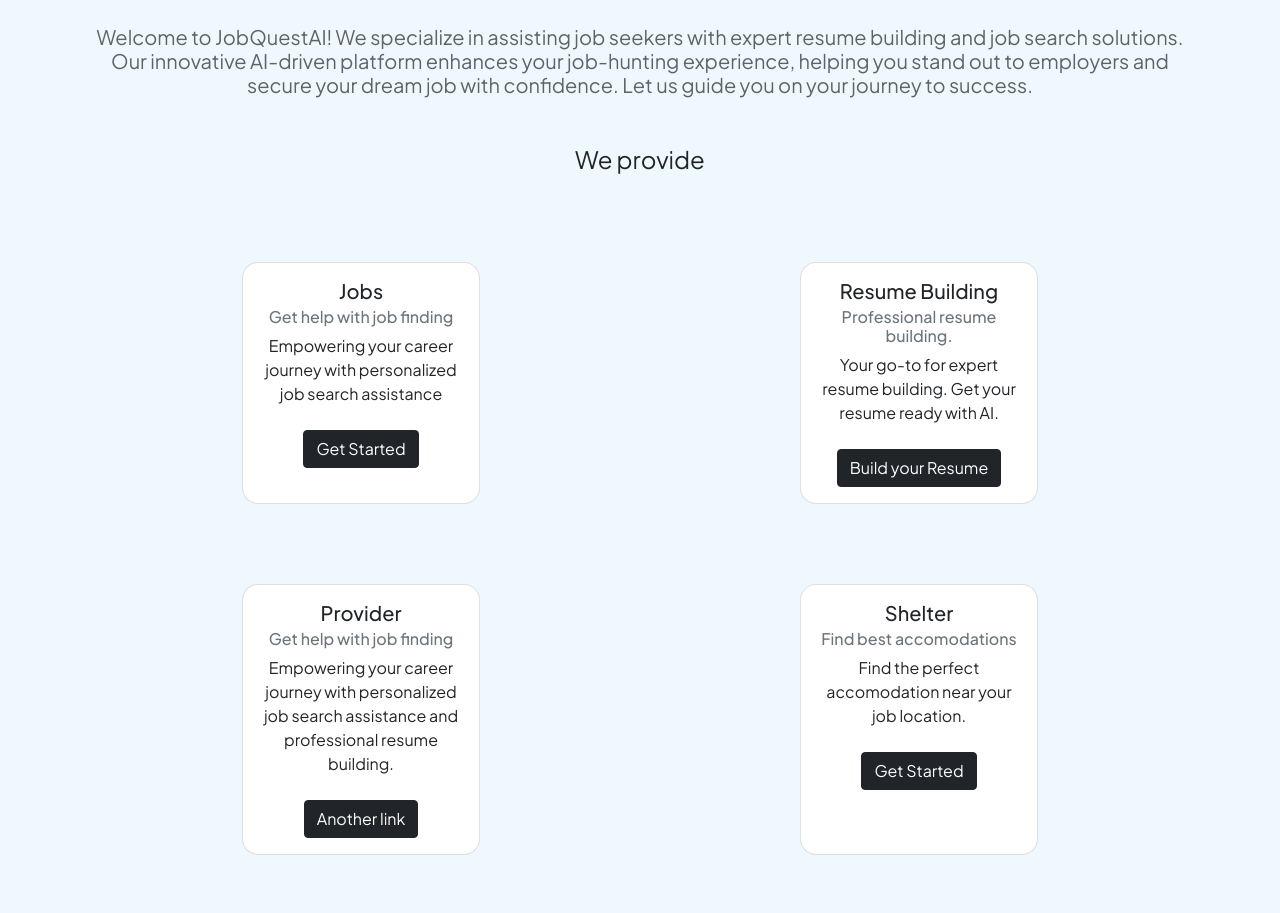
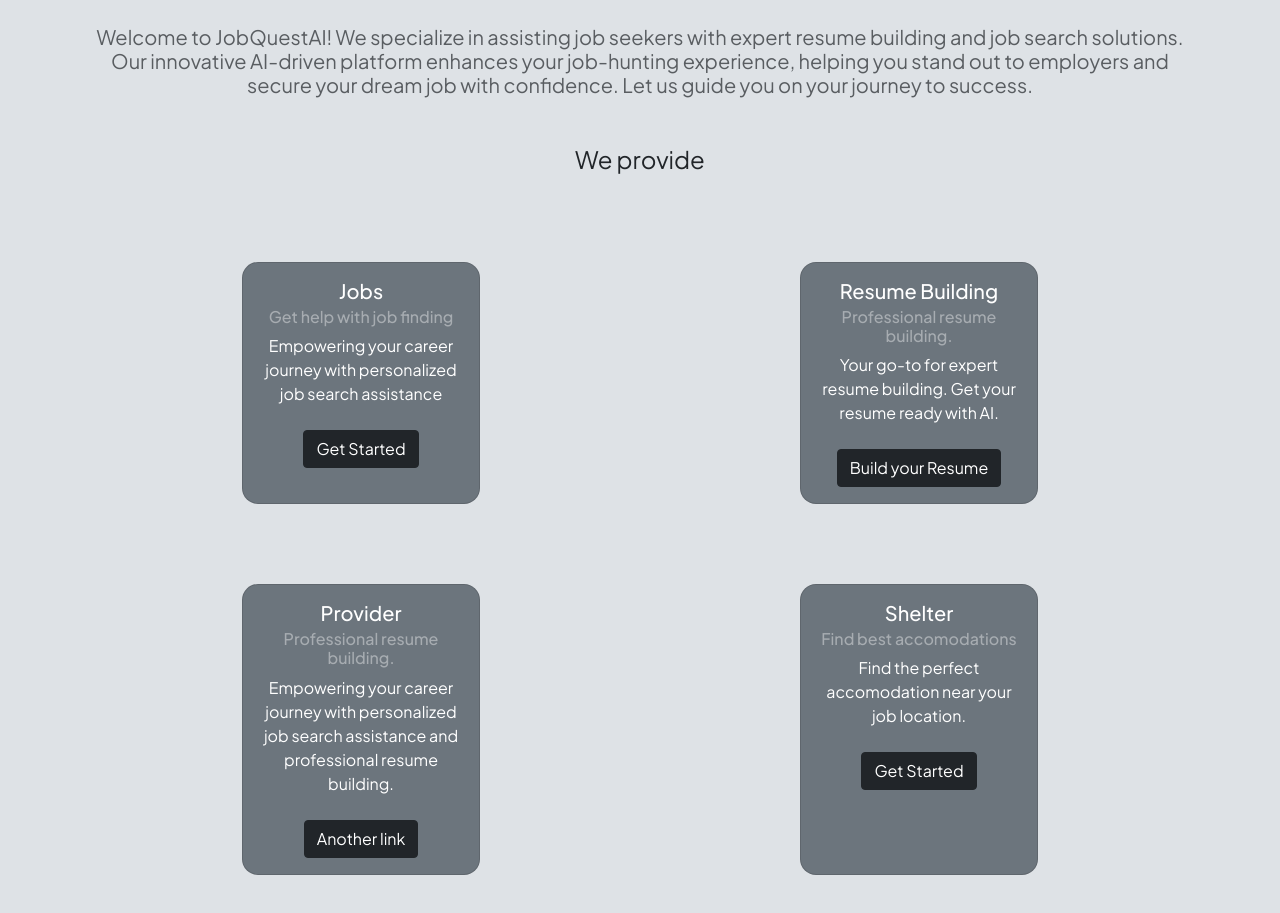
Before and after one commit to aerialrave/JobQuestAi, a website built with webpack: page src/index.html in a window 1280 px wide. Shown: the part 175-1088 px from the top of the page. Built offline with nearby package versions, Linux system fonts and the light colour scheme.

Commit message:
index.html updated

```diff
--- a/src/index.html
+++ b/src/index.html
@@ -52,7 +52,7 @@
         <div class="card divs" style="width: 20rem;">
             <div class="card-body">
               <h5 class="card-title">Jobs</h5>
-              <h6 class="mb-2 card-subtitle mb-2 text-muted">Get help with job finding</h6>
+              <h6 class="mb-2 card-subtitle mb-2" style="opacity: 0.4;">Get help with job finding</h6>
               <p class=" card-text">Empowering your career journey with personalized job search assistance</p>
               <a href="#" class="btn mt-2 btn-dark job-button ">Get Started</a>
             </div>
@@ -60,7 +60,7 @@
           <div class="card divs" style="width: 20rem;">
             <div class="card-body">
               <h5 class="card-title">Resume Building</h5>
-              <h6 class="mb-2 card-subtitle mb-2 text-muted">Professional resume building.</h6>
+              <h6 class="mb-2 card-subtitle mb-2 " style="opacity: 0.4;">Professional resume building.</h6>
               <p class=" card-text">Your go-to for expert resume building. Get your resume ready with AI.
               </p>
               <a href="#" class="btn mt-2 btn-dark">Build your Resume</a>
@@ -71,7 +71,7 @@
         <div class="card divs" style="width: 20rem;">
             <div class="card-body">
               <h5 class="card-title">Provider</h5>
-              <h6 class="mb-2 card-subtitle mb-2 text-muted">Get help with job finding</h6>
+              <h6 class="mb-2 card-subtitle mb-2 " style="opacity: 0.4;">Professional resume building.</h6>
               <p class=" card-text">Empowering your career journey with personalized job search assistance and professional resume building.</p>
               <a href="#" class="btn mt-2 btn-dark">Another link</a>
             </div>
@@ -79,7 +79,7 @@
           <div class="card divs " style="width: 20rem;">
             <div class="card-body">
               <h5 class="card-title">Shelter</h5>
-              <h6 class="mb-2 card-subtitle mb-2 text-muted">Find best accomodations</h6>
+              <h6 class="mb-2 card-subtitle mb-2" style="opacity: 0.4;">Find best accomodations</h6>
               <p class=" card-text">Find the perfect accomodation near your job location.</p>
               <a href="#" class="btn mt-2 btn-dark">Get Started</a>
             </div>
--- a/src/landing.css
+++ b/src/landing.css
@@ -3,7 +3,7 @@
 
 }
 body{
-    background-color:aliceblue;
+    background-color: #dee2e6;
 }
 .links:hover{
     opacity: 1 !important;
@@ -35,6 +35,8 @@
     text-align: center;
     border-radius: 1rem !important;
     margin: 5rem 10rem 0rem 10rem !important;
+    background-color: #6c757d;
+    color: white;
 }
 
 .divs:hover{
@@ -44,8 +46,9 @@
 }
 
 .btn:hover{
-    background-color: darkblue !important;
+    background-color: #495057 !important;
     transition-duration: 1s !important;
+    color: black;
 }
 
 .education{
```
